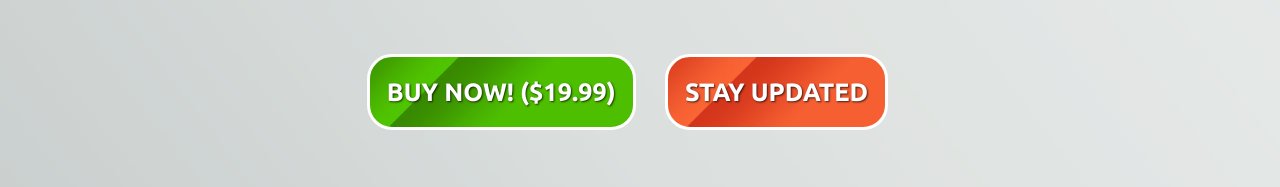
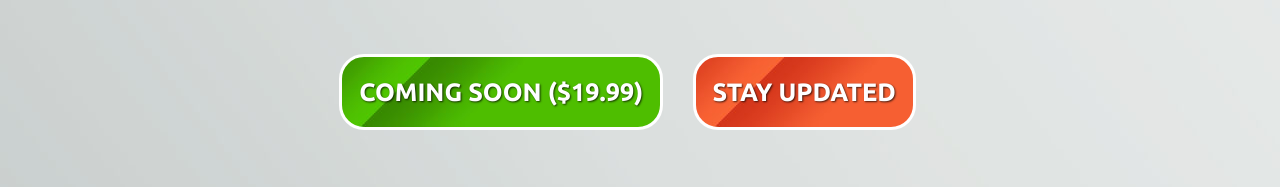
Before and after one commit to munjio/munjio.github.io, a plain HTML site: page index.html in a window 1280 px wide. Shown: the part 971-1158 px from the top of the page. Drawn offline with nearby package versions, Linux system fonts and the light colour scheme.

Commit message:
Update index.html

```diff
--- a/index.html
+++ b/index.html
@@ -25,7 +25,7 @@
     </div>
     </div>
     <div id="buttons">
-        <a href="#order" class="button">Buy Now! ($19.99)</a>
+        <a href="#order" class="button">Coming Soon ($19.99)</a>
         <a href="#newsletter" class="button button2">Stay Updated</a>
     </div>
     <div class="box">
```
